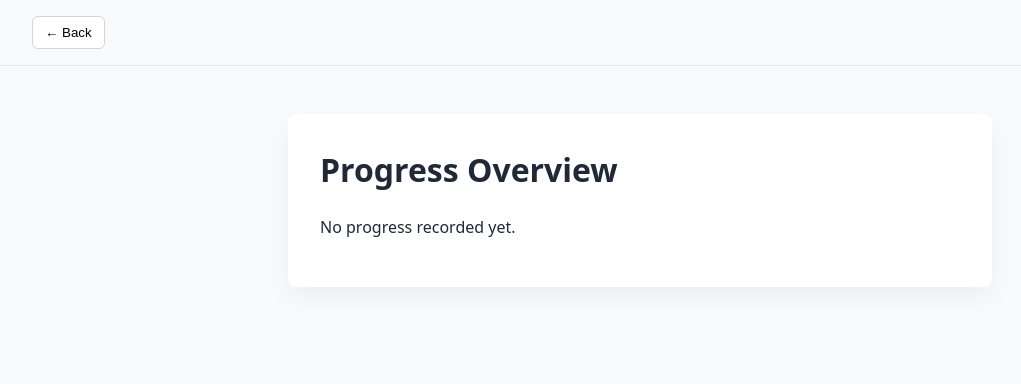
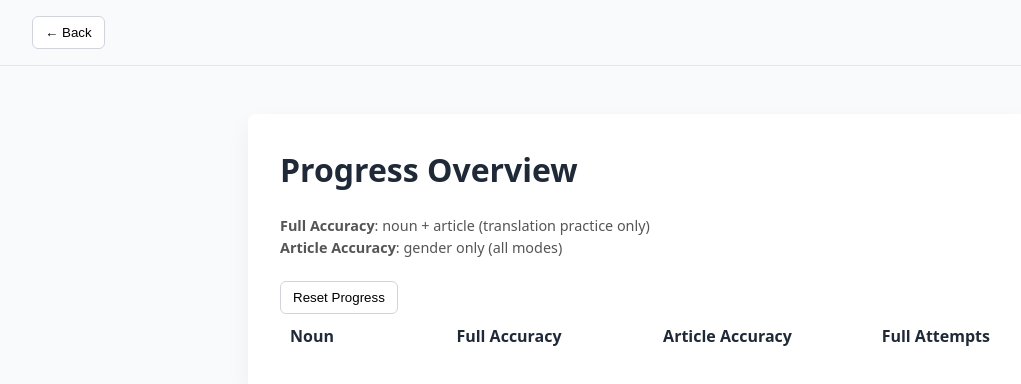
Before and after one commit to samj7792/flashcardsv4, a React (Vite) app: page /progress in a window 1280 px wide. Shown: the top 384 px of the page, without its empty margins (0-1021 px from the left). Built offline with nearby package versions, Linux system fonts and the light colour scheme.

Commit message:
resetting progress now updates the page. resync progress on focus if multiple pages are open

```diff
--- a/src/features/progress/ProgressOverviewPage.tsx
+++ b/src/features/progress/ProgressOverviewPage.tsx
@@ -1,5 +1,7 @@
+import { useState, useEffect } from "react";
 import ResetProgress from "../../shared/ResetProgress";
 import { loadProgress } from "../../shared/storage";
+import { initialProgress } from "../nounPractice/logic";
 import { Progress } from "../nounPractice/types";
 
 interface Row {
@@ -10,7 +12,9 @@ interface Row {
 }
 
 export default function ProgressOverviewPage() {
-  const progress = loadProgress() as Progress | null;
+  const [progress, setProgress] = useState<Progress>(() => {
+    return loadProgress() ?? initialProgress();
+  });
 
   if (!progress || !progress.byNoun) {
     return (
@@ -44,6 +48,15 @@ export default function ProgressOverviewPage() {
 
   rows.sort((a, b) => a.articleAccuracy - b.articleAccuracy);
 
+  useEffect(() => {
+    function sync() {
+      setProgress(loadProgress() ?? initialProgress());
+    }
+
+    window.addEventListener("focus", sync);
+    return () => window.removeEventListener("focus", sync);
+  }, []);
+
   return (
     <main style={{ maxWidth: 720, margin: "3rem auto" }}>
       <h1>Progress Overview</h1>
@@ -55,7 +68,7 @@ export default function ProgressOverviewPage() {
         <strong>Article Accuracy</strong>: gender only (all modes)
       </p>
 
-      <ResetProgress />
+      <ResetProgress setProgress={setProgress} />
 
       <table width="100%" cellPadding={8}>
         <thead>
--- a/src/shared/ResetProgress.tsx
+++ b/src/shared/ResetProgress.tsx
@@ -1,12 +1,13 @@
 import { Progress } from "../features/nounPractice/types";
-import { useState } from "react";
+import { useState, Dispatch, SetStateAction } from "react";
 import { initialProgress } from "../features/nounPractice/logic";
-import { loadProgress, saveProgress } from "./storage";
+import { saveProgress } from "./storage";
 
-export default function ResetProgress() {
-  const [progress, setProgress] = useState<Progress>(() => {
-    return loadProgress() ?? initialProgress();
-  });
+export default function ResetProgress({
+  setProgress,
+}: {
+  setProgress: Dispatch<SetStateAction<Progress>>;
+}) {
   const [confirmReset, setConfirmReset] = useState(false);
 
   function resetProgress() {
```
